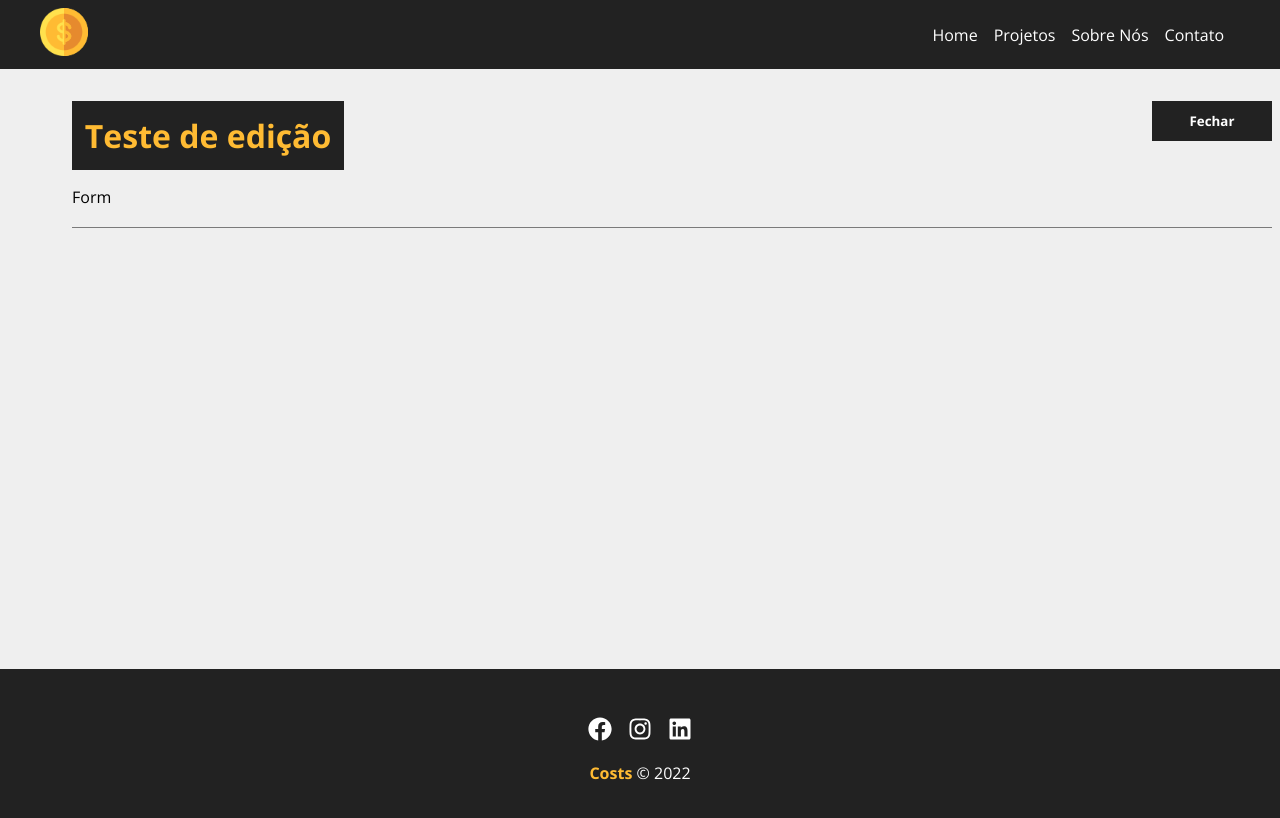
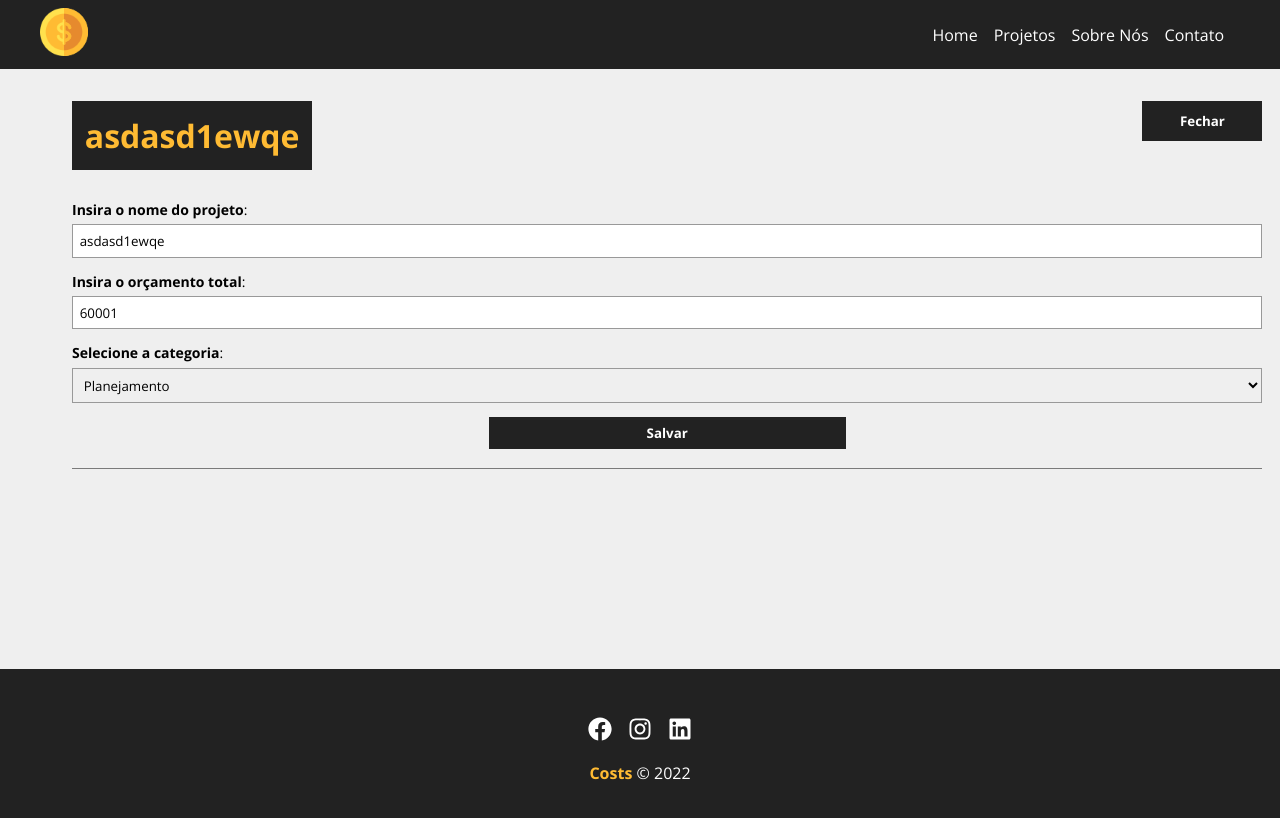
Before and after one commit to guipinheiro/costs-app, a React (Create React App) app: page /projects/1 in a window 1280 px wide. Both pictures are taken after a click on the button "Editar Projeto". Shown: the top 818 px of the page. Built offline with nearby package versions, Linux system fonts and the light colour scheme; data requests are answered from the project's data file; the HTML template or start-up script is replaced by a standard one.

Commit message:
Finish editing component of project name, budget and type

```diff
--- a/db.json
+++ b/db.json
@@ -1,11 +1,11 @@
 {
   "projects": [
     {
-      "projName": "Teste de edição",
-      "projBudget": "6000",
+      "projName": "asdasd1ewqe",
+      "projBudget": "60001",
       "projType": {
-        "id": "2",
-        "name": "Desenvolvimento"
+        "id": "4",
+        "name": "Planejamento"
       },
       "cost": 0,
       "service": [],
--- a/src/components/layout/styles/Container.module.css
+++ b/src/components/layout/styles/Container.module.css
@@ -17,4 +17,6 @@
 .column {
 	flex-direction: column;
 	justify-content: flex-start;
+
+	width: 93vw;
 }
--- a/src/components/pages/Project.js
+++ b/src/components/pages/Project.js
@@ -5,11 +5,15 @@ import { useState, useEffect } from "react";
 
 import Loading from "../layout/Loading";
 import Container from "../layout/Container";
+import ProjectForm from "../project/ProjectForm";
+import Message from "../layout/Message";
 
 function Project() {
 	const { id } = useParams();
 	const [project, setProject] = useState("");
 	const [showProjectForm, setShowProjectForm] = useState(false);
+	const [message, setMessage] = useState();
+	const [type, setType] = useState();
 
 	const projectsApi = "http://localhost:5000/projects/";
 
@@ -34,11 +38,39 @@ function Project() {
 		setShowProjectForm(!showProjectForm);
 	}
 
+	function editPost(project) {
+		// Budget Validation
+		if (project.projBudget < project.cost) {
+			setMessage("Orçamento menor que custo total do projeto!");
+			setType("error");
+			return false;
+		}
+		//! Mensagem
+		fetch(`${projectsApi}${id}`, {
+			method: "PATCH",
+			headers: {
+				"Content-Type": "application/json",
+			},
+			body: JSON.stringify(project),
+		})
+			.then((resp) => resp.json())
+			.then((data) => {
+				setProject(data);
+				setShowProjectForm(false);
+				setMessage("Projeto atualizado com sucesso");
+				setType("success");
+			})
+			.catch((err) => {
+				console.log(err);
+			});
+	}
+
 	return (
 		<>
 			{project.projName ? (
 				<div className={styles.projectDetails}>
 					<Container customClass="column">
+						{message && <Message type={type} msg={message} />}
 						<div className={styles.detailsContainer}>
 							<h1>{project.projName}</h1>
 							<button onClick={toggleProjectForm} className={styles.btn}>
@@ -47,7 +79,8 @@ function Project() {
 							{!showProjectForm ? (
 								<div className={styles.projectInfo}>
 									<p>
-										<span>Categoria: {project.projType.name}</span>
+										<span>Categoria: </span>
+										{project.projType.name}
 									</p>
 									<p>
 										<span>Total de Orçamento: </span> R${" "}
@@ -58,7 +91,13 @@ function Project() {
 									</p>
 								</div>
 							) : (
-								<div className={styles.projectInfo}>Form</div>
+								<div className={styles.projectInfo}>
+									<ProjectForm
+										handleSubmit={editPost}
+										btnText="Salvar"
+										projectData={project}
+									/>
+								</div>
 							)}
 						</div>
 					</Container>
--- a/src/components/pages/styles/Project.module.css
+++ b/src/components/pages/styles/Project.module.css
@@ -26,6 +26,7 @@
 	display: flex;
 	justify-content: space-between;
 	flex-wrap: wrap;
+	width: 100%;
 }
 
 .btn {
```
